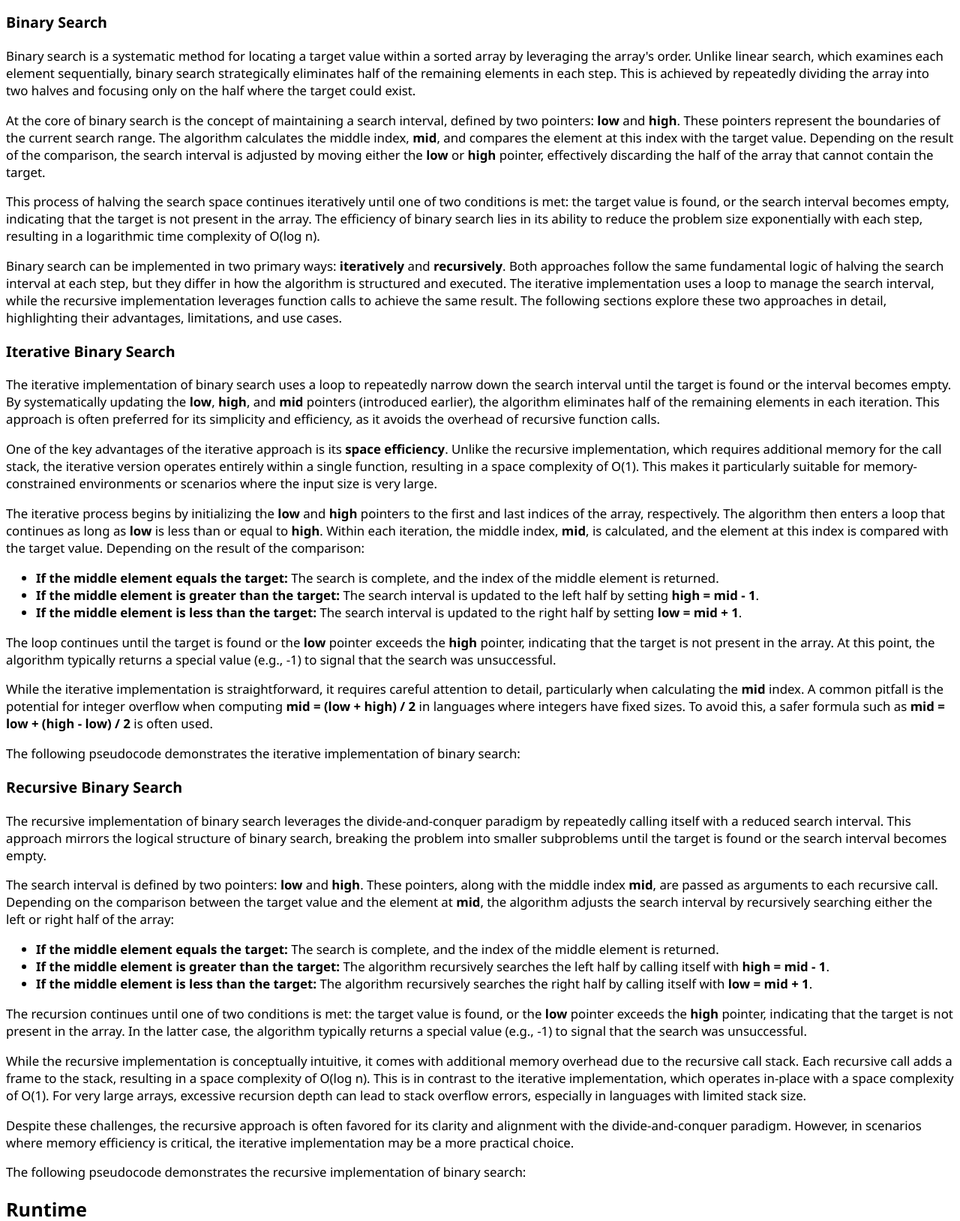
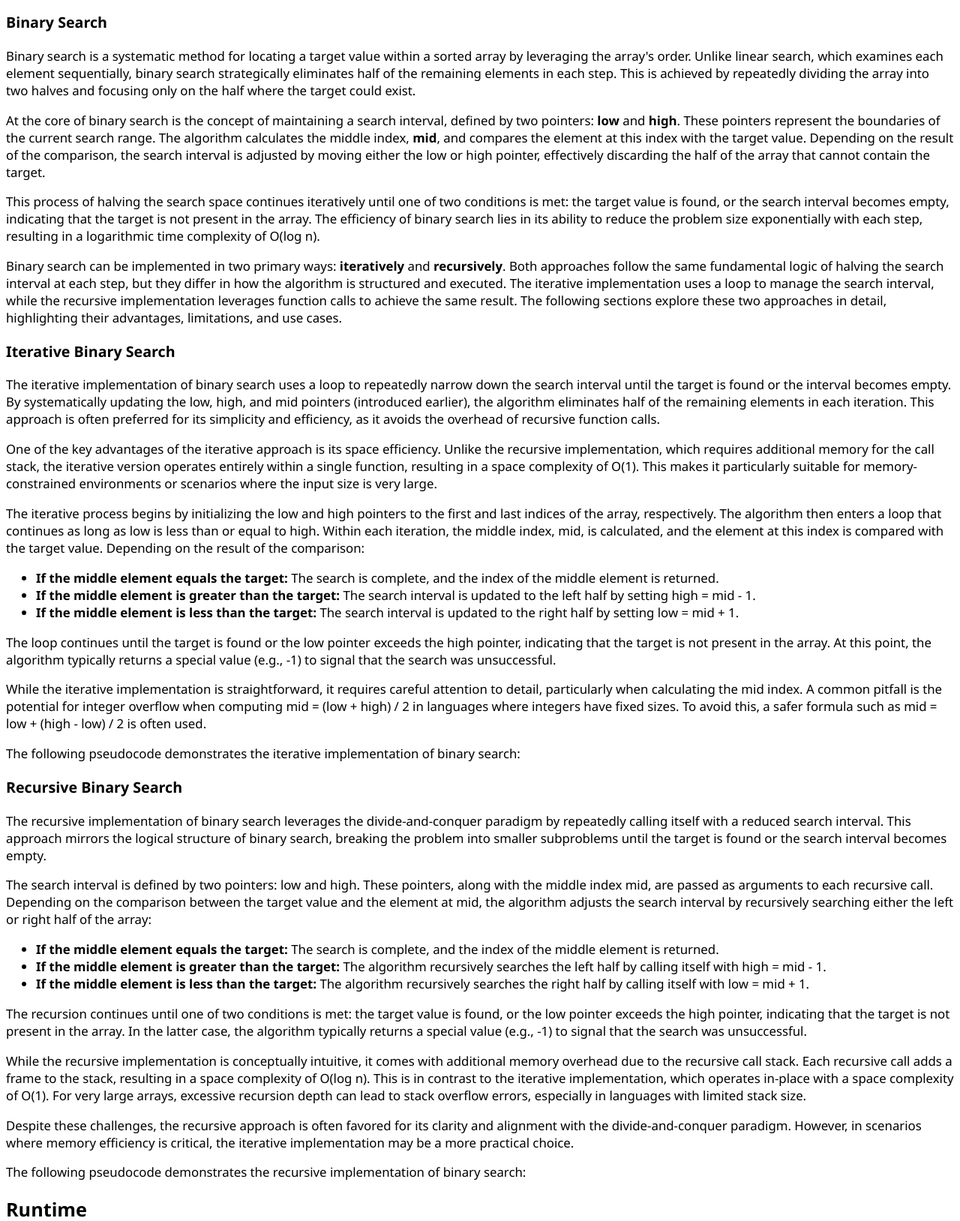
Before and after one commit to acastro23/ds-webapp, a Django app: template learnApp/templates/learnApp/descriptions/binary-search.html in a window 1280 px wide. Shown: the part 307-1935 px from the top of the page at 75% size. Run offline with Django 5.2, Linux system fonts and the light colour scheme; the template is opened without the code that fills it, so the values that code supplies are empty.

```diff
--- a/learnApp/templates/learnApp/descriptions/binary-search.html
+++ b/learnApp/templates/learnApp/descriptions/binary-search.html
@@ -35,7 +35,7 @@
             <p class="text-indent">
                 At the core of binary search is the concept of maintaining a search interval, defined by two pointers: <b>low</b> and <b>high</b>. These pointers represent the boundaries of the
                 current search range. The algorithm calculates the middle index, <b>mid</b>, and compares the element at this index with the target value. Depending on the result of the comparison,
-                the search interval is adjusted by moving either the <b>low</b> or <b>high</b> pointer, effectively discarding the half of the array that cannot contain the target.
+                the search interval is adjusted by moving either the low or high pointer, effectively discarding the half of the array that cannot contain the target.
             </p>
             <p class="text-indent">
                 This process of halving the search space continues iteratively until one of two conditions is met: the target value is found, or the search interval becomes empty, indicating that
@@ -58,32 +58,32 @@
             <h3 class="card-title text-center">Iterative Binary Search</h3>
             <p class="text-indent">
                 The iterative implementation of binary search uses a loop to repeatedly narrow down the search interval until the target is found or the interval becomes empty.
-                By systematically updating the <b>low</b>, <b>high</b>, and <b>mid</b> pointers (introduced earlier), the algorithm eliminates half of the
+                By systematically updating the low, high, and mid pointers (introduced earlier), the algorithm eliminates half of the
                 remaining elements in each iteration. This approach is often preferred for its simplicity and efficiency, as it avoids the overhead of recursive function calls.
             </p>
             <p class="text-indent">
-                One of the key advantages of the iterative approach is its <b>space efficiency</b>. Unlike the recursive implementation, which requires additional memory for the
+                One of the key advantages of the iterative approach is its space efficiency. Unlike the recursive implementation, which requires additional memory for the
                 call stack, the iterative version operates entirely within a single function, resulting in a space complexity of O(1). This makes it particularly suitable for
                 memory-constrained environments or scenarios where the input size is very large.
             </p>
             <p class="text-indent">
-                The iterative process begins by initializing the <b>low</b> and <b>high</b> pointers to the first and last indices of the array, respectively. The algorithm then
-                enters a loop that continues as long as <b>low</b> is less than or equal to <b>high</b>. Within each iteration, the middle index, <b>mid</b>, is calculated, and
+                The iterative process begins by initializing the low and high pointers to the first and last indices of the array, respectively. The algorithm then
+                enters a loop that continues as long as low is less than or equal to high. Within each iteration, the middle index, mid, is calculated, and
                 the element at this index is compared with the target value. Depending on the result of the comparison:
             </p>
             <ul class="ms-4">
                 <li><b>If the middle element equals the target:</b> The search is complete, and the index of the middle element is returned.</li>
-                <li><b>If the middle element is greater than the target:</b> The search interval is updated to the left half by setting <b>high = mid - 1</b>.</li>
-                <li><b>If the middle element is less than the target:</b> The search interval is updated to the right half by setting <b>low = mid + 1</b>.</li>
+                <li><b>If the middle element is greater than the target:</b> The search interval is updated to the left half by setting high = mid - 1.</li>
+                <li><b>If the middle element is less than the target:</b> The search interval is updated to the right half by setting low = mid + 1.</li>
             </ul>
             <p class="text-indent">
-                The loop continues until the target is found or the <b>low</b> pointer exceeds the <b>high</b> pointer, indicating that the target is not present in the array.
+                The loop continues until the target is found or the low pointer exceeds the high pointer, indicating that the target is not present in the array.
                 At this point, the algorithm typically returns a special value (e.g., -1) to signal that the search was unsuccessful.
             </p>
             <p class="text-indent">
-                While the iterative implementation is straightforward, it requires careful attention to detail, particularly when calculating the <b>mid</b> index. A common
-                pitfall is the potential for integer overflow when computing <b>mid = (low + high) / 2</b> in languages where integers have fixed sizes. To avoid this, a safer
-                formula such as <b>mid = low + (high - low) / 2</b> is often used.
+                While the iterative implementation is straightforward, it requires careful attention to detail, particularly when calculating the mid index. A common
+                pitfall is the potential for integer overflow when computing mid = (low + high) / 2 in languages where integers have fixed sizes. To avoid this, a safer
+                formula such as mid = low + (high - low) / 2 is often used.
             </p>
             <p class="text-indent">
                 The following pseudocode demonstrates the iterative implementation of binary search:
@@ -102,17 +102,17 @@
                 This approach mirrors the logical structure of binary search, breaking the problem into smaller subproblems until the target is found or the search interval becomes empty.
             </p>
             <p class="text-indent">
-                The search interval is defined by two pointers: <b>low</b> and <b>high</b>. These pointers, along with the middle index
-                <b>mid</b>, are passed as arguments to each recursive call. Depending on the comparison between the target value and the element at <b>mid</b>, the algorithm adjusts
+                The search interval is defined by two pointers: low and high. These pointers, along with the middle index
+                mid, are passed as arguments to each recursive call. Depending on the comparison between the target value and the element at mid, the algorithm adjusts
                 the search interval by recursively searching either the left or right half of the array:
             </p>
             <ul class="ms-4">
                 <li><b>If the middle element equals the target:</b> The search is complete, and the index of the middle element is returned.</li>
-                <li><b>If the middle element is greater than the target:</b> The algorithm recursively searches the left half by calling itself with <b>high = mid - 1</b>.</li>
-                <li><b>If the middle element is less than the target:</b> The algorithm recursively searches the right half by calling itself with <b>low = mid + 1</b>.</li>
+                <li><b>If the middle element is greater than the target:</b> The algorithm recursively searches the left half by calling itself with high = mid - 1.</li>
+                <li><b>If the middle element is less than the target:</b> The algorithm recursively searches the right half by calling itself with low = mid + 1.</li>
             </ul>
             <p class="text-indent">
-                The recursion continues until one of two conditions is met: the target value is found, or the <b>low</b> pointer exceeds the <b>high</b> pointer, indicating that the
+                The recursion continues until one of two conditions is met: the target value is found, or the low pointer exceeds the high pointer, indicating that the
                 target is not present in the array. In the latter case, the algorithm typically returns a special value (e.g., -1) to signal that the search was unsuccessful.
             </p>
             <p class="text-indent">
@@ -232,5 +232,10 @@
                 In contrast, the recursive implementation incurs additional memory overhead due to the recursive call stack, resulting in a space complexity of O(log n).
                 While this difference is negligible for small datasets, it can become significant for very large arrays, especially in environments with limited stack size.
             </p>
+            <p><b>Space Complexity:</b> Binary search is highly efficient in terms of space complexity. The iterative implementation operates in-place, requiring only a constant amount of extra memory
+                for variables like low, high, and mid. This results in a space complexity of O(1), making it ideal for memory-constrained environments.
+                In contrast, the recursive implementation incurs additional memory overhead due to the recursive call stack, resulting in a space complexity of O(log n).
+                While this difference is negligible for small datasets, it can become significant for very large arrays, especially in environments with limited stack size.
+              </p>
         </div>
     </div>
```
Also changed, not shown: learnApp/templates/learnApp/descriptions/insertion-sort.html (+5 -5 lines).
